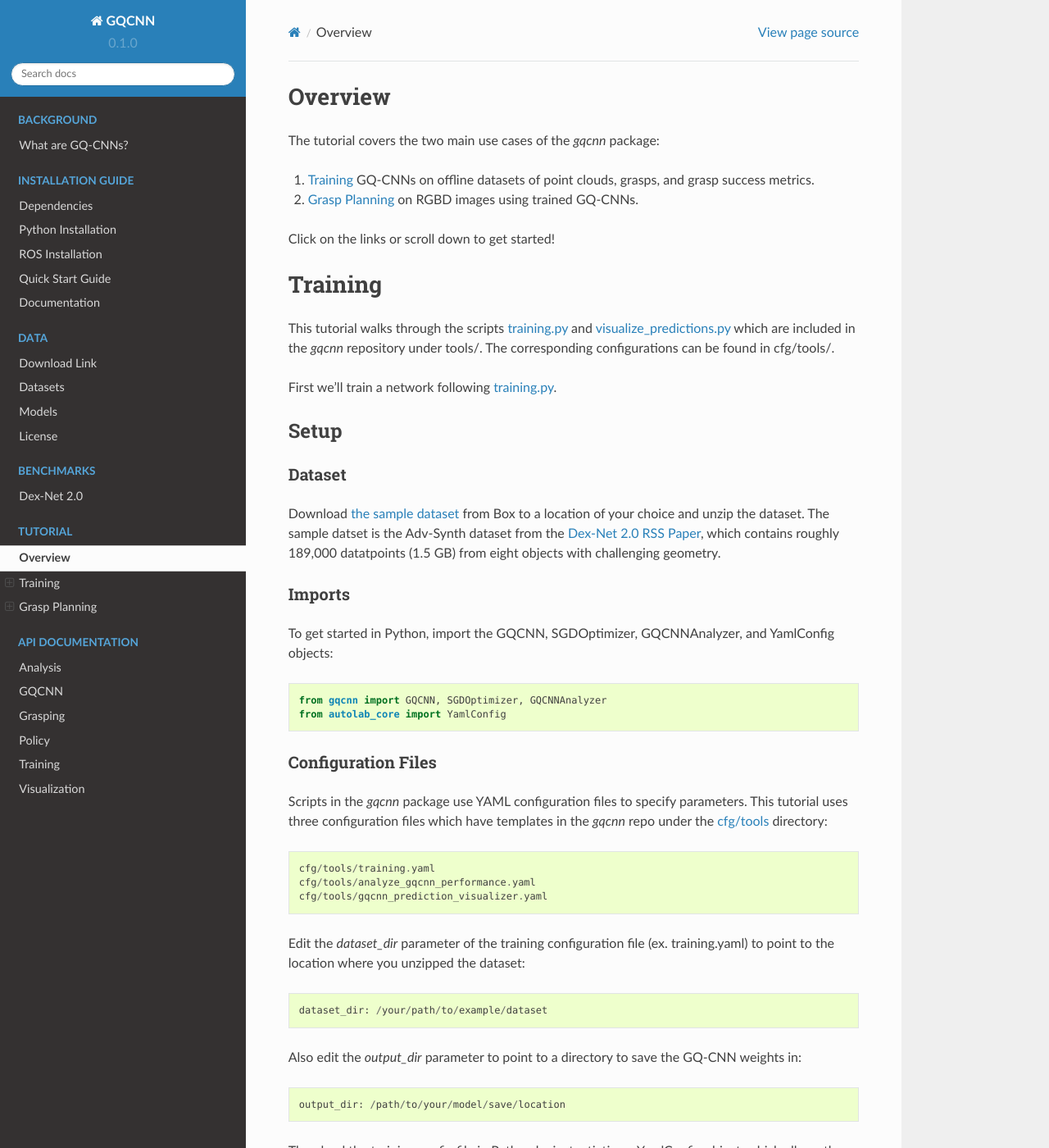
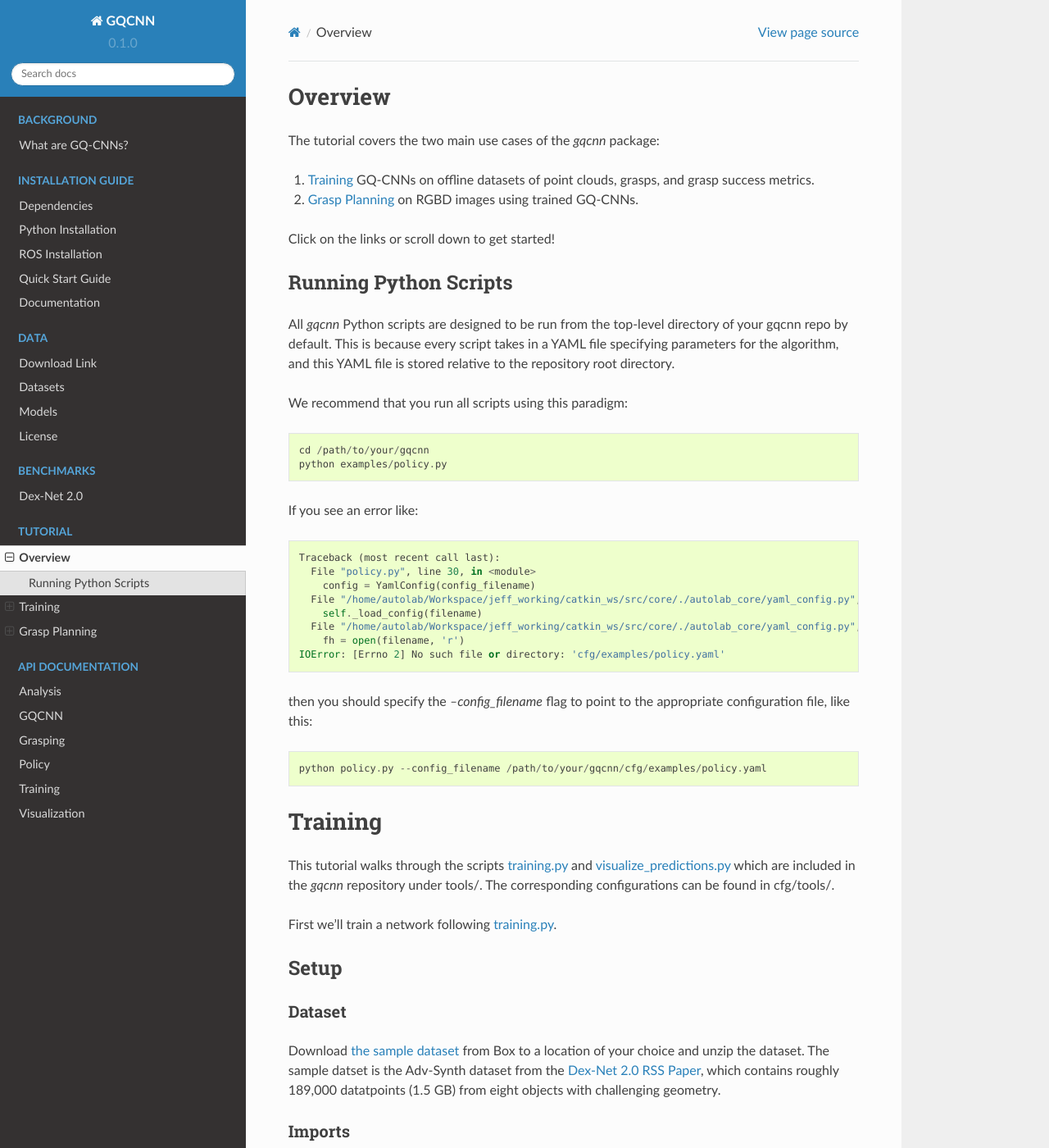
Before and after one commit to BerkeleyAutomation/gqcnn, a Sphinx documentation site: the page built from docs/source/tutorials/tutorial.rst, in a window 1280 px wide and 1400 px high. Shown: the whole window at 82% size. Built offline with Sphinx 7.4.7 and the Read the Docs theme 2.0.0, drawn with Linux system fonts in a browser that asks for light colours.

Commit message:
Updated docs

```diff
--- a/docs/source/tutorials/training.rst
+++ b/docs/source/tutorials/training.rst
@@ -5,8 +5,8 @@ The corresponding configurations can be found in cfg/tools/.
 
 First we'll train a network following `training.py`_.
 
-.. _training.py: https://github.com/BerkeleyAutomation/gqcnn/blob/dev_jeff/tools/training.py
-.. _visualize_predictions.py: https://github.com/BerkeleyAutomation/gqcnn/blob/dev_jeff/tools/visualize_predictions.py
+.. _training.py: https://github.com/BerkeleyAutomation/gqcnn/blob/master/tools/training.py
+.. _visualize_predictions.py: https://github.com/BerkeleyAutomation/gqcnn/blob/master/tools/visualize_predictions.py
 
 Setup
 -----
@@ -35,7 +35,7 @@ This tutorial uses three configuration files which have templates in the `gqcnn`
        cfg/tools/analyze_gqcnn_performance.yaml
        cfg/tools/gqcnn_prediction_visualizer.yaml
 
-.. _`cfg/tools`: https://github.com/BerkeleyAutomation/gqcnn/blob/dev_jeff/cfg/tools/
+.. _`cfg/tools`: https://github.com/BerkeleyAutomation/gqcnn/blob/master/cfg/tools/
 
 Edit the `dataset_dir` parameter of the training configuration file (ex. training.yaml) to point to the location where you unzipped the dataset::
 
@@ -101,7 +101,7 @@ Find the directory for the model in progress (e.g. `model_ewlohgukns`) and run t
 
 	python tools/plot_training_losses.py /path/to/your/model/save/location/model_dir
 
-.. _plot_training_losses.py: https://github.com/BerkeleyAutomation/gqcnn/blob/dev_jeff/tools/plot_training_losses.py
+.. _plot_training_losses.py: https://github.com/BerkeleyAutomation/gqcnn/blob/master/tools/plot_training_losses.py
 
 The training and validation curves for the example should look something like this after 25 epochs:
 
@@ -195,7 +195,7 @@ This parameter can be toggled in the provided configuration file.
 
 Let's visualize some predictions following `visualize_predictions.py`_.
 
-.. _visualize_predictions.py: https://github.com/BerkeleyAutomation/gqcnn/blob/dev_jeff/tools/visualize_predictions.py
+.. _visualize_predictions.py: https://github.com/BerkeleyAutomation/gqcnn/blob/master/tools/visualize_predictions.py
 
 To use the GQCNNPredictionVisualizer first import the class and any other useful imports::
 
--- a/docs/source/tutorials/tutorial.rst
+++ b/docs/source/tutorials/tutorial.rst
@@ -7,6 +7,31 @@ The tutorial covers the two main use cases of the `gqcnn` package:
 
 Click on the links or scroll down to get started!
 
+Running Python Scripts
+----------------------
+All `gqcnn` Python scripts are designed to be run from the top-level directory of your gqcnn repo by default.
+This is because every script takes in a YAML file specifying parameters for the algorithm, and this YAML file is stored relative to the repository root directory.
+
+We recommend that you run all scripts using this paradigm::
+
+  cd /path/to/your/gqcnn
+  python examples/policy.py
+
+If you see an error like::
+
+  Traceback (most recent call last):
+    File "policy.py", line 30, in <module>
+      config = YamlConfig(config_filename)
+    File "/home/autolab/Workspace/jeff_working/catkin_ws/src/core/./autolab_core/yaml_config.py", line 28, in __init__
+      self._load_config(filename)
+    File "/home/autolab/Workspace/jeff_working/catkin_ws/src/core/./autolab_core/yaml_config.py", line 69, in _load_config
+      fh = open(filename, 'r')
+  IOError: [Errno 2] No such file or directory: 'cfg/examples/policy.yaml'
+
+then you should specify the `--config_filename` flag to point to the appropriate configuration file, like this::
+
+  python policy.py --config_filename /path/to/your/gqcnn/cfg/examples/policy.yaml
+
 .. _training:
 .. include:: training.rst
 
```
Also changed, not shown: docs/source/index.rst (+11 -4 lines).
